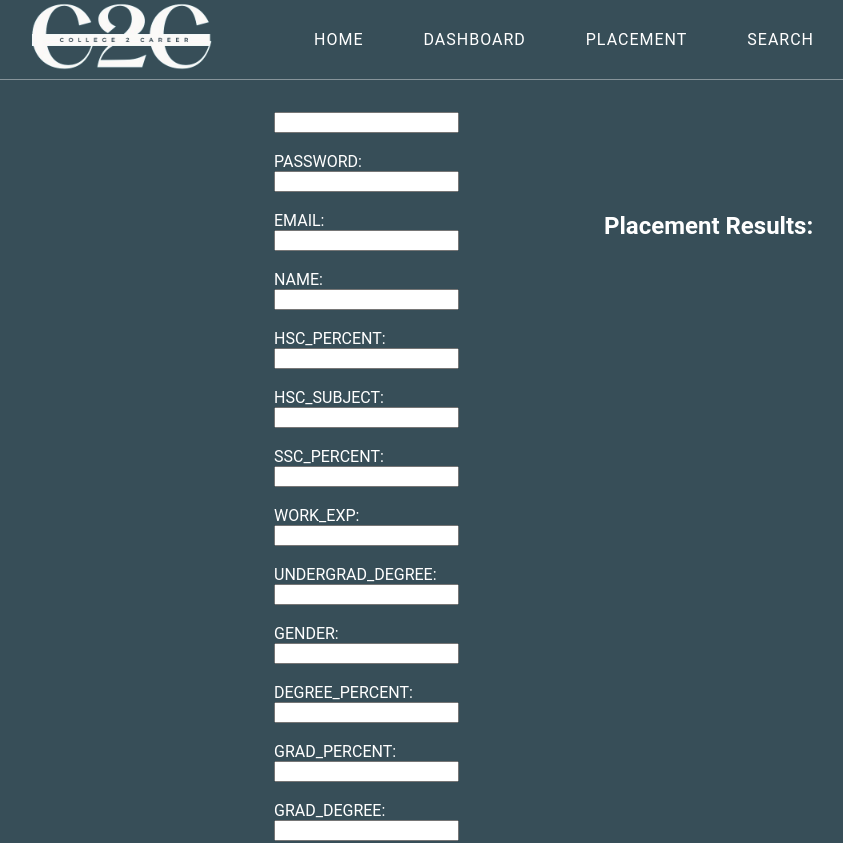
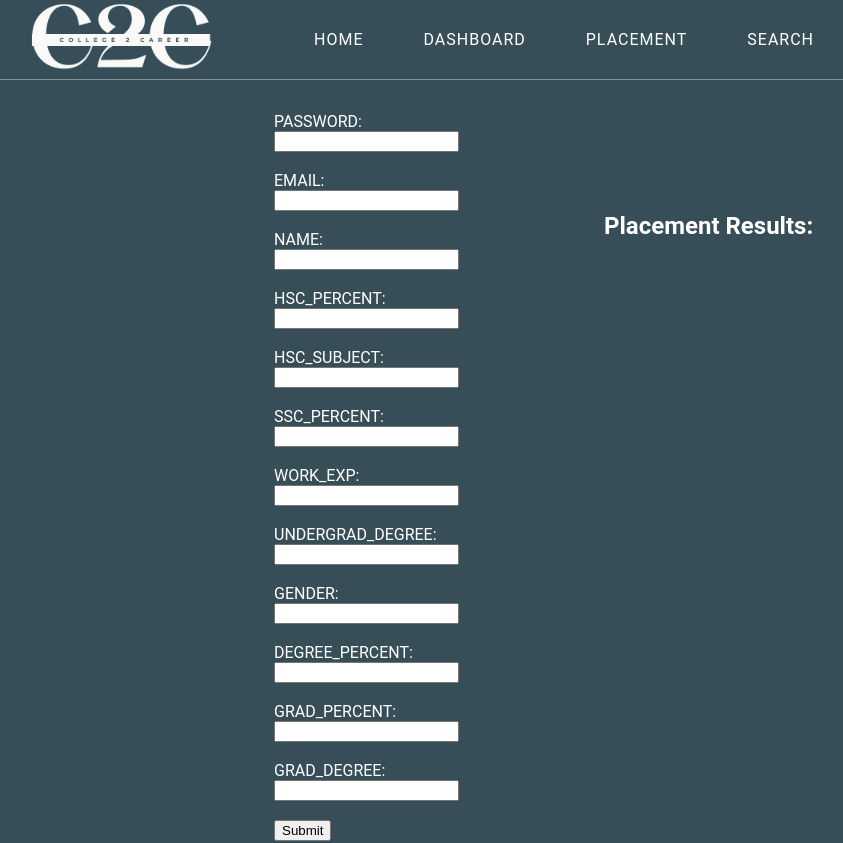
Before and after one commit to cs411-alawini/fa23-cs411-team052-CAs, a React (Create React App) app in the folder frontend/frontend_app/: page /place in a window 1280 px wide. Shown: the top 843 px of the page, without its empty margins (46-889 px from the left). Built offline with nearby package versions, Linux system fonts and the light colour scheme.

Commit message:
got rid of extra box

```diff
--- a/frontend/frontend_app/src/components/Placement.js
+++ b/frontend/frontend_app/src/components/Placement.js
@@ -101,7 +101,6 @@ function Placement() {
       <div className="form">
         <form onSubmit={handleSubmit}>
           {/* Add form fields with appropriate name attributes */}
-            <input type="text" id="user_id" name="user_id" value={formData.user_id} onChange={handleInputChange} /><br/><br/>
             <label htmlfor="lname">PASSWORD:</label><br/>
             <input type="text" id="lname" name="password" value={formData.password} onChange={handleInputChange}/><br/><br/>
             <label htmlfor="lname">EMAIL:</label><br/>
```
